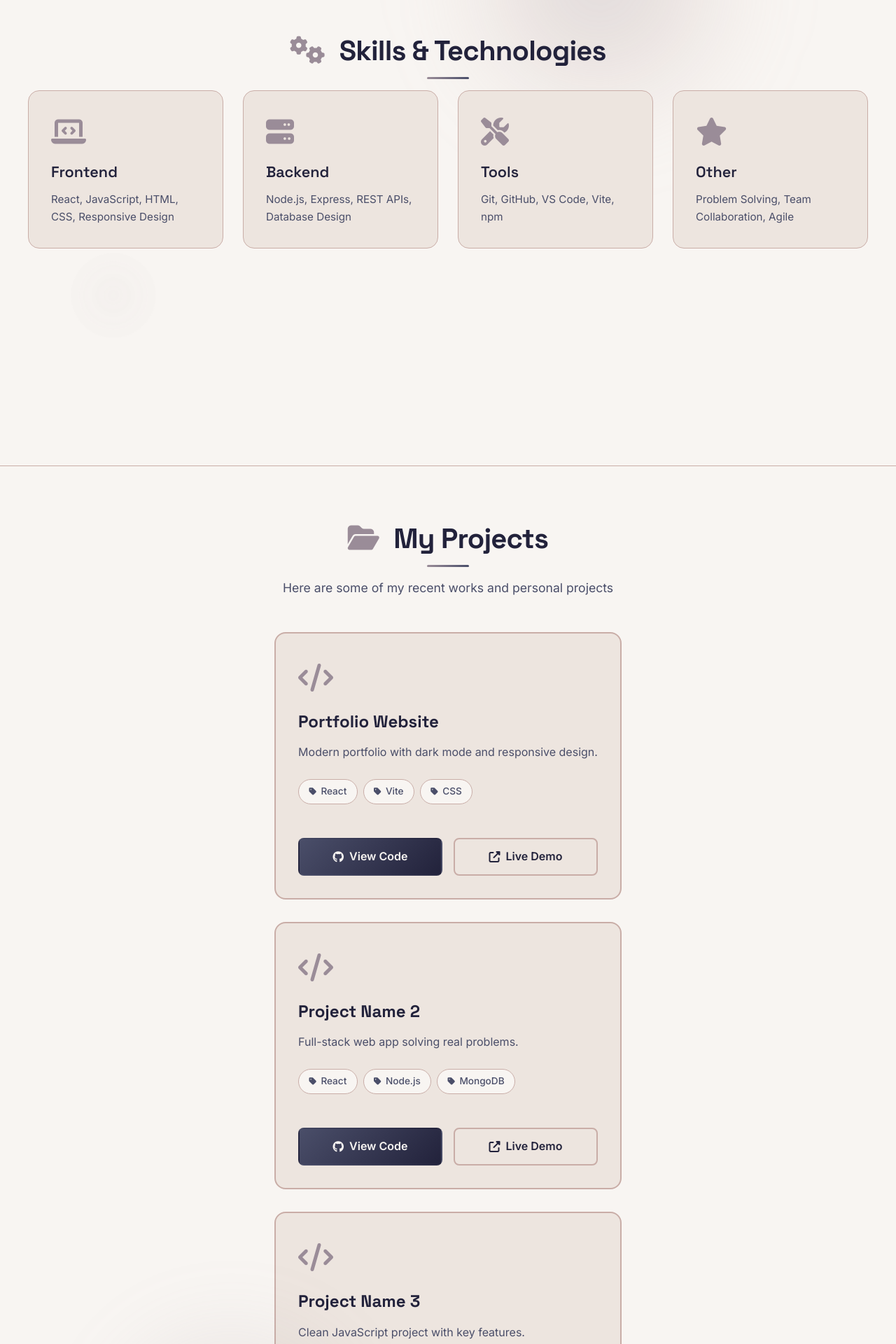
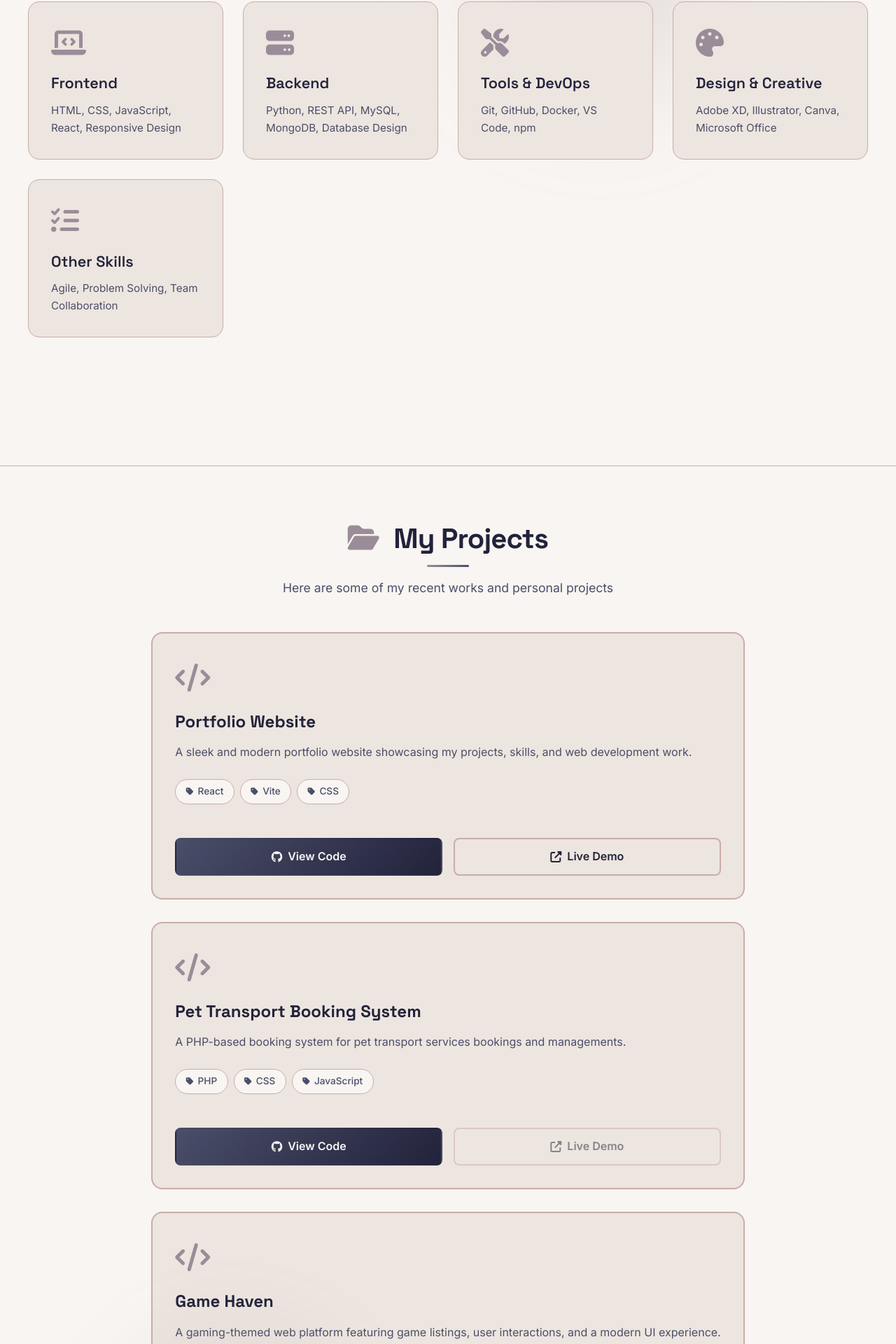
Before and after one commit to LeaDeLeaf/portfolio-website, a React (Vite) app: page / in a window 1280 px wide. Shown: the part 1809-3729 px from the top of the page at 70% size. Built offline with nearby package versions, Linux system fonts and the light colour scheme.

Commit message:
Updated "Skills" and "Projects" Sections

```diff
--- a/src/pages/Home.css
+++ b/src/pages/Home.css
@@ -1492,6 +1492,18 @@ section.section-visible {
   transform: scale(1.05);
 }
 
+.project-link.disabled {
+  opacity: 0.5;
+  cursor: not-allowed;
+  pointer-events: none;
+}
+
+.project-link.demo.disabled:hover {
+  border-color: var(--border-color);
+  color: var(--text-primary);
+  transform: none;
+}
+
 .projects-cta {
   text-align: center;
   padding: 2rem;
--- a/src/pages/Home.jsx
+++ b/src/pages/Home.jsx
@@ -56,26 +56,26 @@ function Home() {
     {
       id: 1,
       title: 'Portfolio Website',
-      description: 'Modern portfolio with dark mode and responsive design.',
+      description: 'A sleek and modern portfolio website showcasing my projects, skills, and web development work.',
       technologies: ['React', 'Vite', 'CSS'],
       github: 'https://github.com/LeaDeLeaf/portfolio-website',
-      demo: 'https://yourportfolio.com'
+      demo: 'https://portfolio-website-omega-ebon-77.vercel.app'
     },
     {
       id: 2,
-      title: 'Project Name 2',
-      description: 'Full-stack web app solving real problems.',
-      technologies: ['React', 'Node.js', 'MongoDB'],
-      github: 'https://github.com/LeaDeLeaf/project2',
-      demo: 'https://project2demo.com'
+      title: 'Pet Transport Booking System',
+      description: 'A PHP-based booking system for pet transport services bookings and managements.',
+      technologies: ['PHP', 'CSS', 'JavaScript'],
+      github: 'https://github.com/Jeniffer1976/Pet-Transport-Booking-System',
+      demo: ''
     },
     {
       id: 3,
-      title: 'Project Name 3',
-      description: 'Clean JavaScript project with key features.',
-      technologies: ['JavaScript', 'HTML', 'CSS'],
-      github: 'https://github.com/LeaDeLeaf/project3',
-      demo: 'https://project3demo.com'
+      title: 'Game Haven',
+      description: 'A gaming-themed web platform featuring game listings, user interactions, and a modern UI experience.',
+      technologies: ['JavaScript', 'Typescript'],
+      github: 'https://github.com/alicia112233/INF2003-DatabaseSystemsProject',
+      demo: 'https://db-project-neon.vercel.app/'
     }
   ]
 
@@ -241,22 +241,27 @@ function Home() {
           <div className="skill-card">
             <div className="skill-icon"><i className="fas fa-laptop-code"></i></div>
             <h3>Frontend</h3>
-            <p>React, JavaScript, HTML, CSS, Responsive Design</p>
+            <p>HTML, CSS, JavaScript, React, Responsive Design</p>
           </div>
           <div className="skill-card">
             <div className="skill-icon"><i className="fas fa-server"></i></div>
             <h3>Backend</h3>
-            <p>Node.js, Express, REST APIs, Database Design</p>
+            <p>Python, REST API, MySQL, MongoDB, Database Design</p>
           </div>
           <div className="skill-card">
             <div className="skill-icon"><i className="fas fa-tools"></i></div>
-            <h3>Tools</h3>
-            <p>Git, GitHub, VS Code, Vite, npm</p>
+            <h3>Tools & DevOps</h3>
+            <p>Git, GitHub, Docker, VS Code, npm</p>
           </div>
           <div className="skill-card">
-            <div className="skill-icon"><i className="fas fa-star"></i></div>
-            <h3>Other</h3>
-            <p>Problem Solving, Team Collaboration, Agile</p>
+            <div className="skill-icon"><i className="fas fa-palette"></i></div>
+            <h3>Design & Creative</h3>
+            <p>Adobe XD, Illustrator, Canva, Microsoft Office</p>
+          </div>
+          <div className="skill-card">
+            <div className="skill-icon"><i className="fas fa-tasks"></i></div>
+            <h3>Other Skills</h3>
+            <p>Agile, Problem Solving, Team Collaboration</p>
           </div>
         </div>
       </section>
@@ -269,7 +274,10 @@ function Home() {
         <p className="section-subtitle">Here are some of my recent works and personal projects</p>
 
         <div className="projects-grid">
-          {projects.map(project => (
+          {projects.map(project => {
+            const hasDemo = typeof project.demo === 'string' && project.demo.trim() !== ''
+
+            return (
               <div key={project.id} className="project-card">
                 <div className="project-icon">
                   <i className="fas fa-code"></i>
@@ -294,6 +302,7 @@ function Home() {
                   >
                     <i className="fab fa-github"></i> View Code
                   </a>
+                  {hasDemo ? (
                     <a
                       href={project.demo}
                       target="_blank"
@@ -302,9 +311,15 @@ function Home() {
                     >
                       <i className="fas fa-external-link-alt"></i> Live Demo
                     </a>
+                  ) : (
+                    <span className="project-link demo disabled" aria-disabled="true">
+                      <i className="fas fa-external-link-alt"></i> Live Demo
+                    </span>
+                  )}
                 </div>
               </div>
-          ))}
+            )
+          })}
         </div>
 
         <div className="projects-cta">
```
Lines whose indentation alone changed are shown as unchanged.
